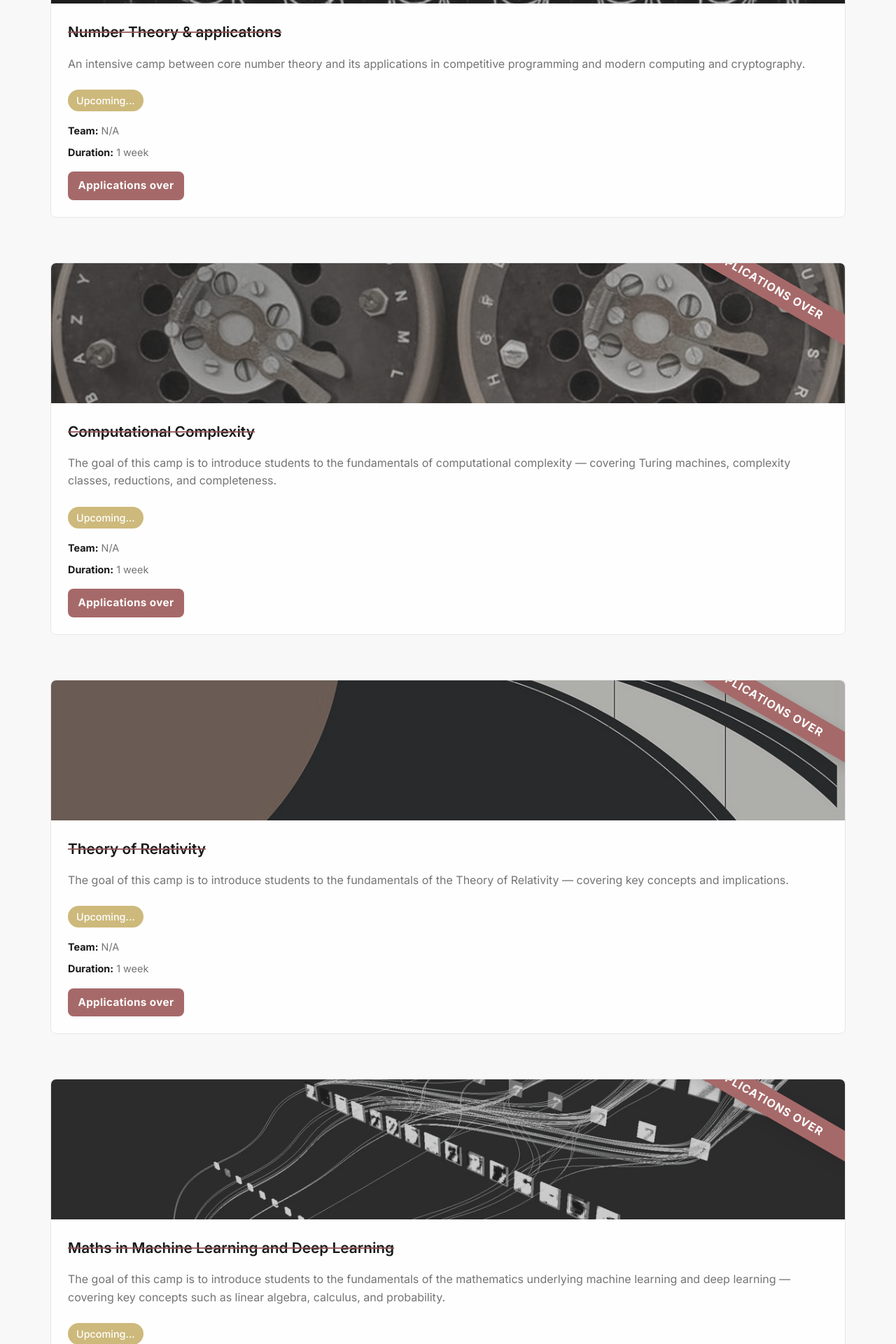
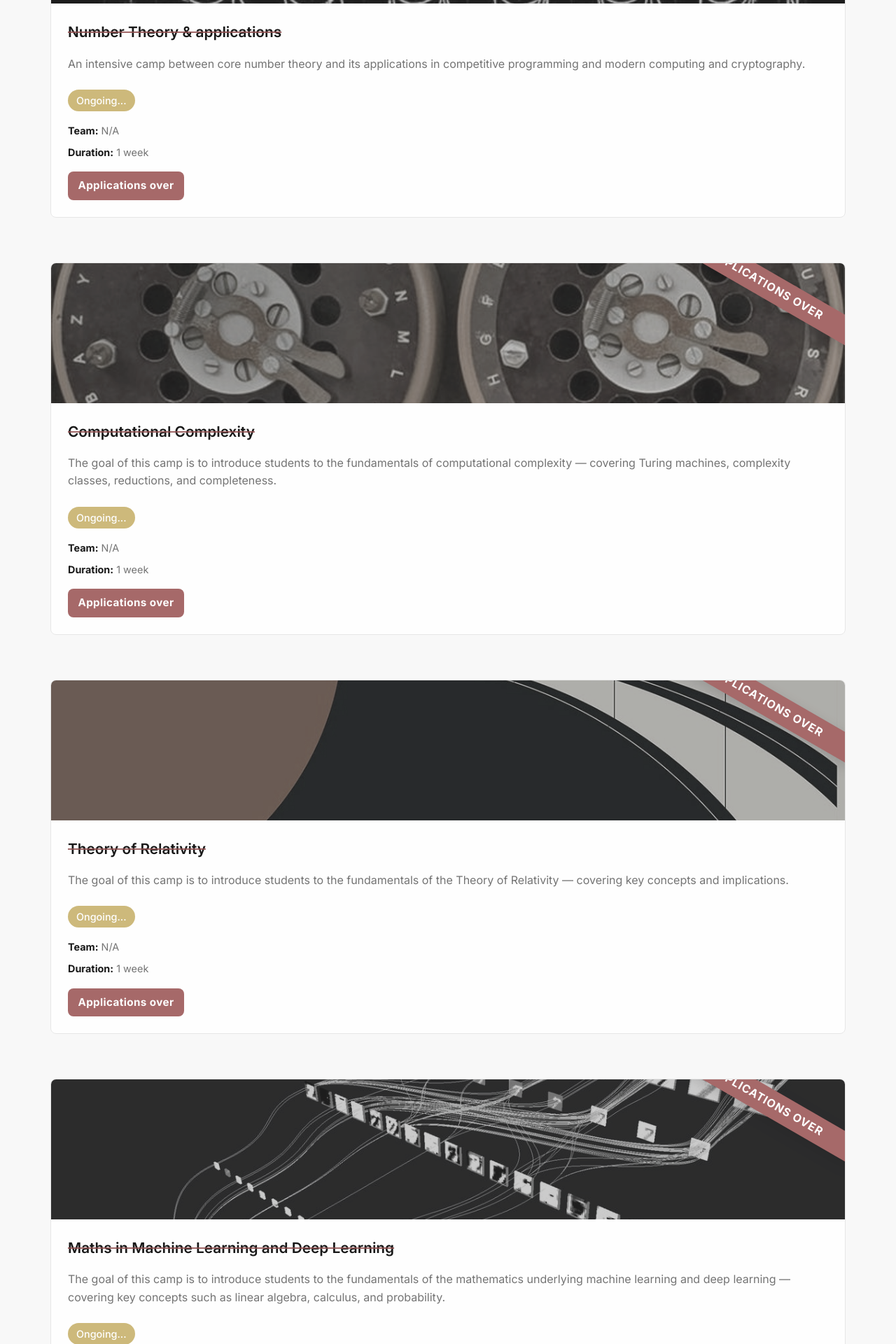
Before and after one commit to Singularityy0/scimathsoc, a React (Create React App) app: page /projects in a window 1280 px wide. Shown: the part 500-2420 px from the top of the page at 70% size. Built offline with nearby package versions, Linux system fonts and the light colour scheme.

Commit message:
projects aclsoed

```diff
--- a/src/pages/Projects.js
+++ b/src/pages/Projects.js
@@ -38,7 +38,7 @@ const Projects = () => {
                 An intensive camp between core number theory and its applications in competitive programming and modern computing and cryptography.
               </p>
               <div className="project-meta">
-                <span className="project-status upcoming ">Upcoming...</span>
+                <span className="project-status upcoming ">Ongoing...</span>
               </div>
               <div className="project-team">
                 <p><strong>Team:</strong> N/A</p>
@@ -74,7 +74,7 @@ const Projects = () => {
 complexity — covering Turing machines, complexity classes, reductions, and completeness.
               </p>
               <div className="project-meta">
-                <span className="project-status upcoming ">Upcoming...</span>
+                <span className="project-status upcoming ">Ongoing...</span>
               </div>
               <div className="project-team">
                 <p><strong>Team:</strong> N/A</p>
@@ -111,7 +111,7 @@ complexity — covering Turing machines, complexity classes, reductions, and com
                 The goal of this camp is to introduce students to the fundamentals of the Theory of Relativity — covering key concepts and implications.
               </p>
               <div className="project-meta">
-                <span className="project-status upcoming ">Upcoming...</span>
+                <span className="project-status upcoming ">Ongoing...</span>
               </div>
               <div className="project-team">
                 <p><strong>Team:</strong> N/A</p>
@@ -152,7 +152,7 @@ complexity — covering Turing machines, complexity classes, reductions, and com
                 algebra, calculus, and probability.
               </p>
               <div className="project-meta">
-                <span className="project-status upcoming ">Upcoming...</span>
+                <span className="project-status upcoming ">Ongoing...</span>
               </div>
               <div className="project-team">
                 <p><strong>Team:</strong> N/A</p>
@@ -190,7 +190,7 @@ complexity — covering Turing machines, complexity classes, reductions, and com
                 covering key concepts such as qubits, superposition, entanglement, and quantum gates.
               </p>
               <div className="project-meta">
-                <span className="project-status upcoming ">Upcoming...</span>
+                <span className="project-status upcoming ">Ongoing...</span>
               </div>
               <div className="project-team">
                 <p><strong>Team:</strong> N/A</p>
```
